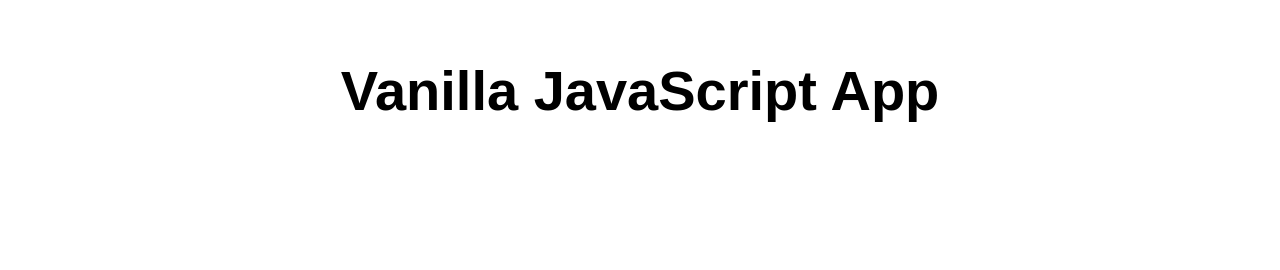
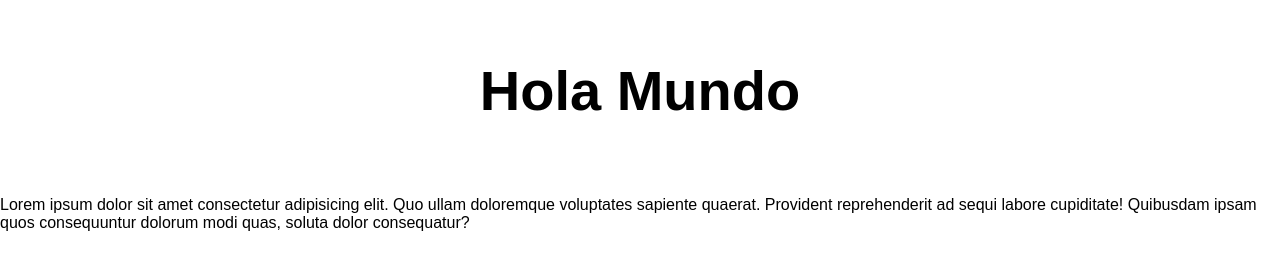
Before and after one commit to AlthosKal/despliegueweb, a website: page src/index.html in a window 1280 px wide. Drawn offline with Linux system fonts and the light colour scheme.

Commit message:
First Commit

```diff
--- a/src/index.html
+++ b/src/index.html
@@ -5,13 +5,15 @@
   <meta charset="UTF-8">
   <meta name="viewport" content="width=device-width, initial-scale=1.0">
   <link rel="stylesheet" href="styles.css">
-  <title>Vanilla JavaScript App</title>
+  <title>Index</title>
 </head>
 
 <body>
   <main>
-    <h1>Vanilla JavaScript App</h1>
+    <h1>Hola Mundo</h1>
   </main>
+
+  <p>Lorem ipsum dolor sit amet consectetur adipisicing elit. Quo ullam doloremque voluptates sapiente quaerat. Provident reprehenderit ad sequi labore cupiditate! Quibusdam ipsam quos consequuntur dolorum modi quas, soluta dolor consequatur?</p>
 </body>
 
 </html>
```
